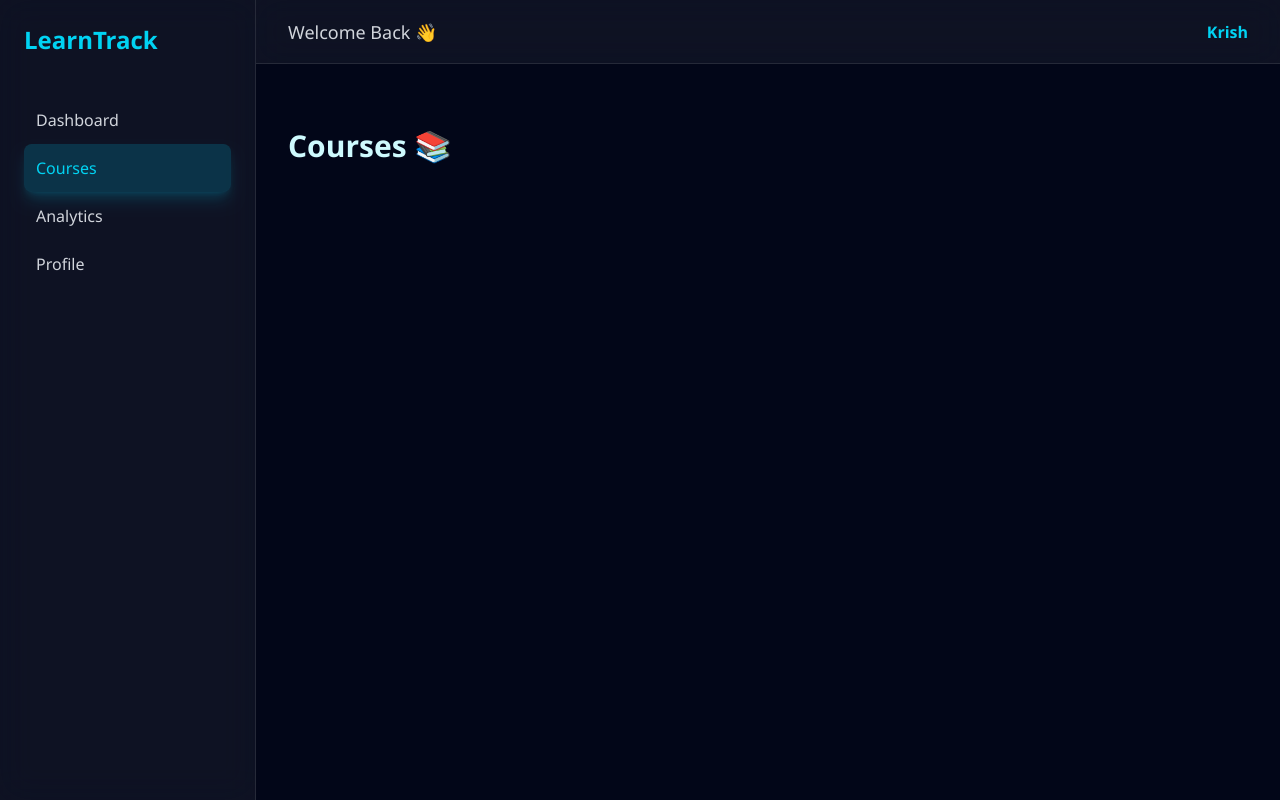
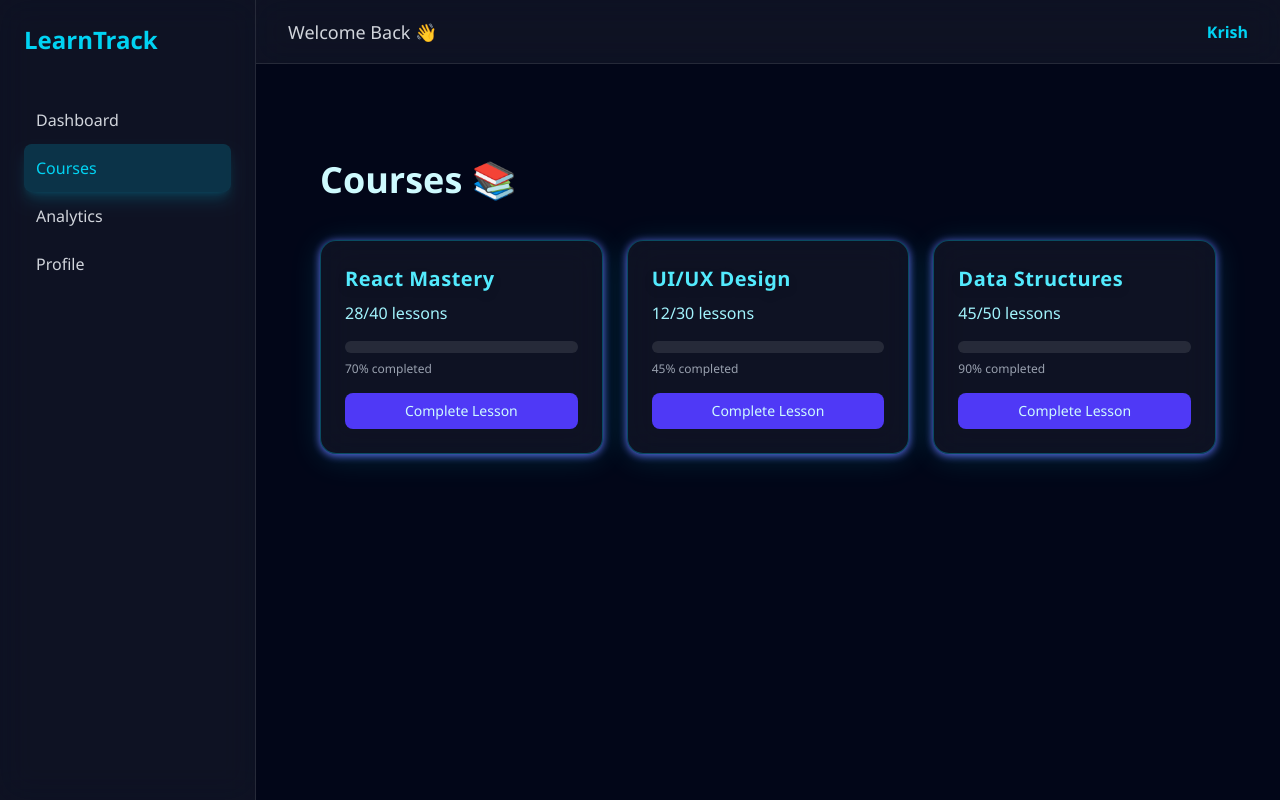
Before and after one commit to COZYkrish/Student-learning-dashboard, a React (Vite) app: page /courses in a window 1280 px wide. Built offline with nearby package versions, Linux system fonts and the light colour scheme.

Commit message:
feat: add content to courses pages

```diff
--- a/src/pages/Courses.jsx
+++ b/src/pages/Courses.jsx
@@ -1,5 +1,44 @@
+import { useContext } from "react"
+import { motion } from "framer-motion"
+import CourseCard from "../components/ui/CourseCard"
+import { CourseContext } from "../context/CourseContext"
+
 function Courses() {
-  return <div className="text-3xl font-bold">Courses 📚</div>
+
+  const { courses } = useContext(CourseContext)
+
+  return (
+    <motion.div
+      initial={{opacity:0}}
+      animate={{opacity:1}}
+      className="p-8"
+    >
+
+      <h1 className="text-4xl font-bold mb-10">
+        Courses 📚
+      </h1>
+
+      {courses.length === 0 ? (
+        <p className="text-gray-400">
+          No courses added yet.
+        </p>
+      ) : (
+
+        <div className="grid grid-cols-1 md:grid-cols-2 xl:grid-cols-3 gap-6">
+
+          {courses.map(course => (
+            <CourseCard
+              key={course.id}
+              course={course}
+            />
+          ))}
+
+        </div>
+
+      )}
+
+    </motion.div>
+  )
 }
 
 export default Courses
```
